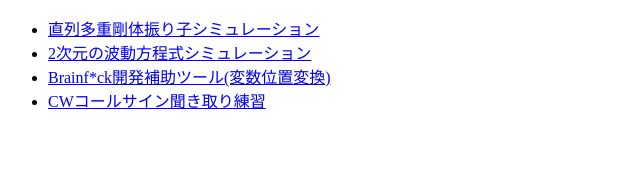
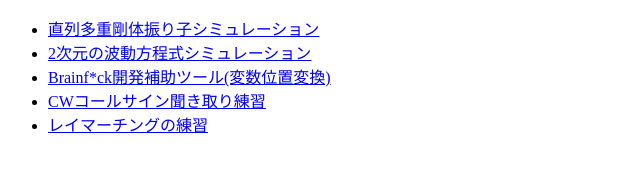
Before and after one commit to roodni/roodni.github.io, a plain HTML site: page index.html in a window 1280 px wide. Shown: the whole page, without its empty margins (0-640 px from the left). Drawn offline with Linux system fonts and the light colour scheme.

Commit message:
レイマーチングの練習を追加

```diff
--- a/index.html
+++ b/index.html
@@ -18,6 +18,9 @@
         <li>
             <a href="./YAD-CW/index.html">CWコールサイン聞き取り練習</a>
         </li>
+        <li>
+            <a href="./practice_raymarching/index.html">レイマーチングの練習</a>
+        </li>
     </ul>
 </body>
 </html>
```
